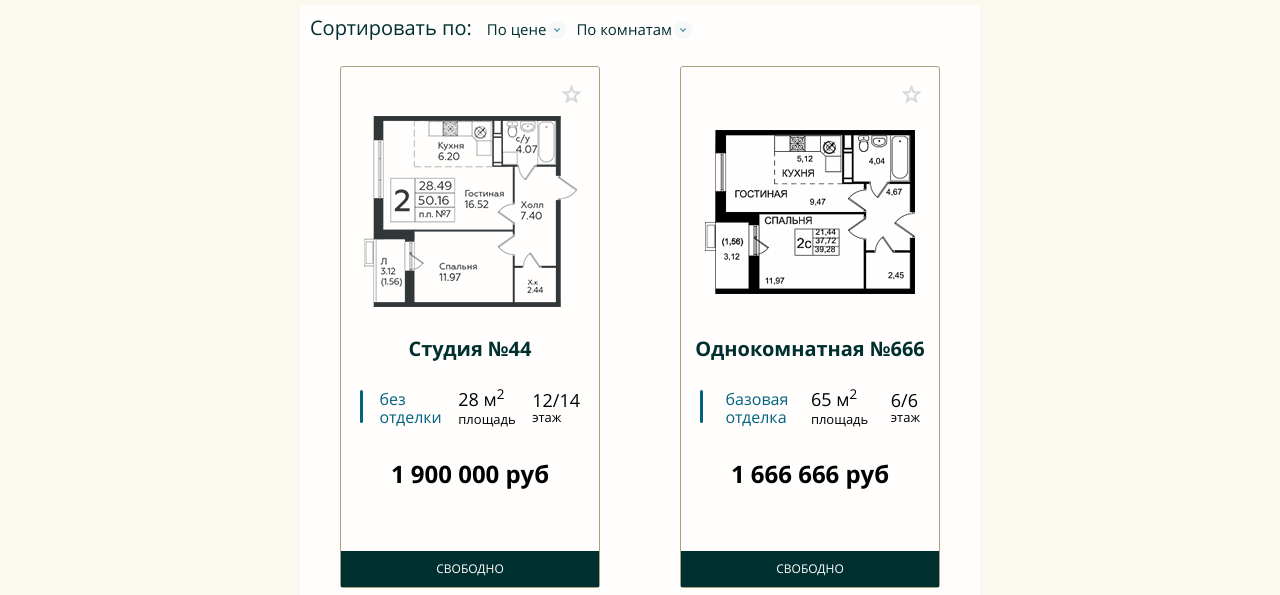
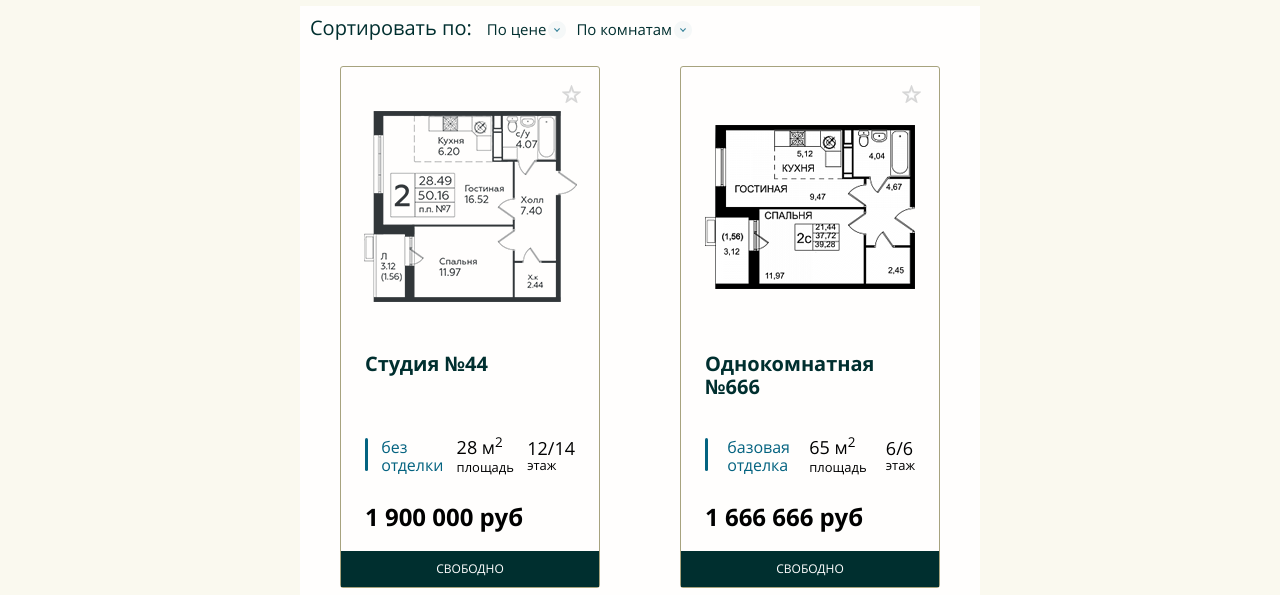
Before and after one commit to VasilchenkoSergei/apartments, a plain HTML site: page index.html in a window 1280 px wide. Shown: the part 205-800 px from the top of the page. Drawn offline with Linux system fonts and the light colour scheme.

Commit message:
no comments included

```diff
--- a/css/style.css
+++ b/css/style.css
@@ -91,6 +91,7 @@ body {
 }
 
 .main-nav__item {
+  height: 50px;
   padding: 7px 0;
 }
 
@@ -224,6 +225,15 @@ body {
 
 
 .appartments-item {
+  display: -webkit-flex;
+  display: -ms-flex;
+  display: flex;
+  -webkit-flex-direction: column;
+  -ms-flex-direction: column;
+  flex-direction: column;
+  -webkit-align-items: center;
+  -ms-flex-align: center;
+  align-items: center;
   width: 260px;
   height: 522px;
   border-radius: 3px;
@@ -231,7 +241,7 @@ body {
   text-align: center;
   margin: 0 auto;
   position: relative;
-  padding-top: 50px;
+  padding-top: 45px;
   margin-bottom: 40px;
 }
 
@@ -306,19 +316,7 @@ body {
 
 .appartments-item:nth-child(4) .appartments-footer {
   background-color: #a1a1a1;
-
 }
-
-/*
-.appartments-item:nth-child(4) .appartments-footer .appartments-footer__text--free,
-.appartments-item:nth-child(4) .appartments-footer .appartments-footer__text--reserved {
-  display: none;
-
-}*/
-
-/*.appartments-item:hover .appartments-footer {
-  background-color: #a7a37e;
-}*/
 
 .appartments-item__sale-icon {
   position: absolute;
@@ -350,10 +348,17 @@ body {
 }
 
 .appartments-item__title {
+  width: 210px;
   color: #002f2f;
   font-size: 20px;
   font-weight: bold;
-  margin: 30px 0;
+  margin: 50px 0 40px 0;
+  text-align: left;
+}
+
+.invisible-line {
+  visibility: hidden;
+  font-size: 20px;
 }
 
 .characters {
@@ -363,10 +368,9 @@ body {
   -webkit-justify-content: space-between;
   -ms-flex-pack: justify;
   justify-content: space-between;
-  width: 220px;
+  width: 210px;
   height: 35px;
-  margin: 0 auto;
-  margin-bottom: 35px;
+  margin-bottom: 30px;
 }
 
 .characters__line {
@@ -410,6 +414,8 @@ body {
 .appartments-item__price {
   font-size: 24px;
   font-weight: bold;
+  width: 210px;
+  text-align: left;
 }
 
 .appartments-footer {
@@ -421,7 +427,9 @@ body {
 }
 
 .appartments-footer__active {
-  background-color: #a7a37e;
+  display: block;
+
+  background-color: red;
 }
 
 .appartments-footer:nth-child(3) {
@@ -435,19 +443,9 @@ body {
   color: #fff;
 }
 
-/*.free--active {
-  display: none;
-  font-size: 12px;
-  text-transform: uppercase;
-  line-height: 36px;
-  color: #fff;
-}*/
-
-
 .appartments-item .appartments-footer .appartments-footer__text--free:nth-child(3),
 .appartments-item .appartments-footer .appartments-footer__text--reserved:nth-child(3) {
   display: none;
-
 }
 
 .appartments-footer__text--reserved {
@@ -458,33 +456,12 @@ body {
   color: #fff;
 }
 
-/*.reserved--active {
-  display: block;
-  font-size: 12px;
-  text-transform: uppercase;
-  line-height: 36px;
-  color: #fff;
-}*/
-
 .appartments-footer__text--sold {
   font-size: 12px;
   text-transform: uppercase;
   line-height: 36px;
   color: #fff;
 }
-
-
-/*.appartments-item .appartments-footer__text--reserved {
-  display: none;
-}
-
-.appartments-item:hover .appartments-footer__text--free {
-  display: none;
-}
-
-.appartments-item:hover .appartments-footer__text--reserved {
-  display: inline;
-}*/
 
 .appartments-item__star {
   position: absolute;
@@ -504,10 +481,6 @@ body {
   top: 18px;
 }
 
-/*.appartments-item__star:hover {
-  background-image: url(../img/star-dark.png);
-}*/
-
 .main-page__button {
   width: 220px;
   height: 45px;
@@ -524,7 +497,7 @@ body {
 }
 
 .main-page__button:hover {
-  border: 5px solid #a7a37e;
+  background-color: #a7a37e;
   cursor: pointer;
 }
 
@@ -638,11 +611,6 @@ body {
 
 
 
-
-
-
-
-
 @media (min-width: 768px) {
 
 .container {
@@ -708,6 +676,12 @@ body {
 .footer-textblock__text {
   font-size: 18px;
 }
+
+
+
+
+
+
 
 
 
@@ -856,8 +830,3 @@ body {
 }
 
 }
-
-/*@media screen and (-ms-high-contrast: active), (-ms-high-contrast: none) {
-
-
-}*/
--- a/index.html
+++ b/index.html
@@ -62,6 +62,7 @@
             <img src="img/flat1.png" alt="план квартиры" class="appartments-item__img">
           </div>
           <h2 class="appartments-item__title">Студия №44</h2>
+          <span class="invisible-line">invisible</span>
           <div class="appartments-item__characters  characters">
             <div class="characters__line"></div>
             <div class="characters__repair">без<br>отделки</div>
@@ -137,6 +138,7 @@
             <img src="img/flat5.png" alt="план квартиры" class="appartments-item__img">
           </div>
           <h2 class="appartments-item__title">Студия №25</h2>
+          <span class="invisible-line">invisible</span>
           <div class="appartments-item__characters  characters">
             <div class="characters__line"></div>
             <div class="characters__repair">черновая<br>отделка</div>
```
Also changed, not shown: scripts/script.js (+3 -38 lines).
